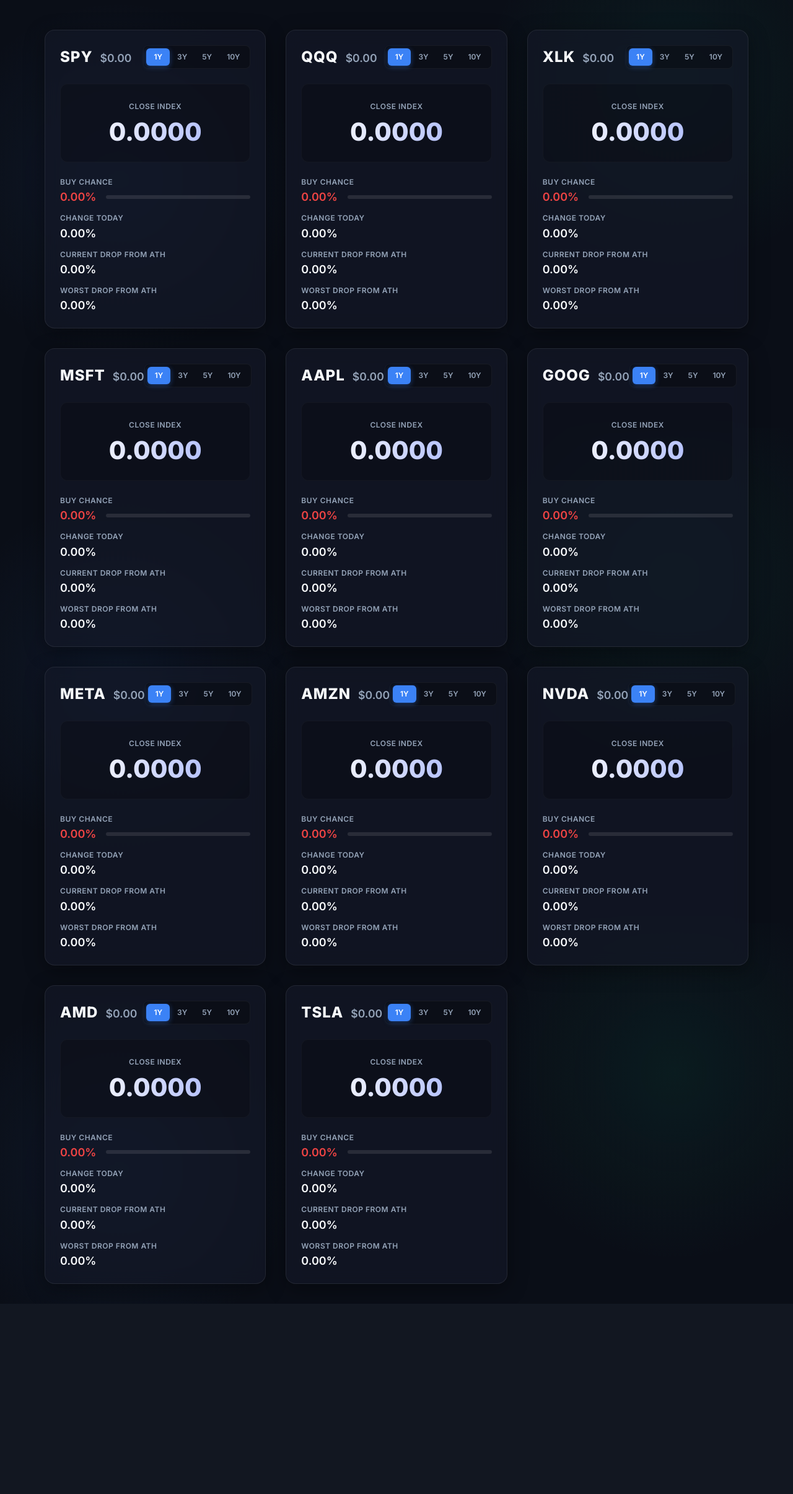
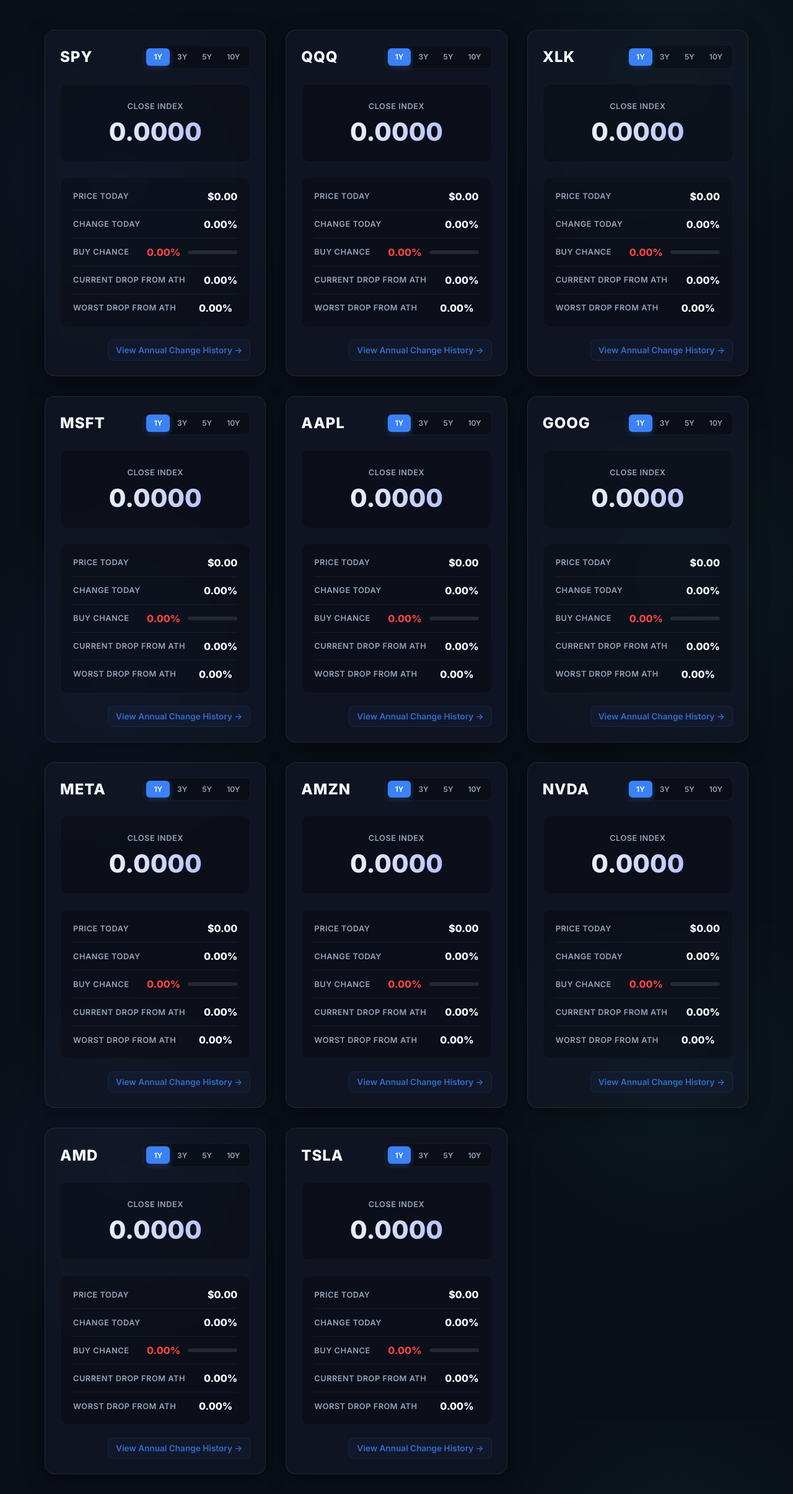
Before and after one commit to yulin015/stock_insight, a Flask app: page /class/Tech in a window 1280 px wide. Shown: the part 110-2521 px from the top of the page at 62% size. Before the commit the page ends 2201 px from the top, so only its background shows below. Run offline with Flask 3, Linux system fonts and the light colour scheme.

Commit message:
Implement annual change visualization, reorganize ticker card metrics, and add stock_annual_change function

```diff
--- a/libs/stock_analysis_lib.py
+++ b/libs/stock_analysis_lib.py
@@ -591,6 +591,56 @@
 
     return close_index, buy_chance, current_drop, worst_drop, current_price, worst_drop_date, change_today
 
+def stock_annual_change(ticker: str) -> list:
+    """
+    Calculate the annual percentage change for a given stock ticker based on historical CSV data.
+
+    Args:
+        ticker (str): The stock ticker symbol.
+
+    Returns:
+        list: A list of dictionaries, each containing year and its percentage change.
+              Example: [{"2020": "15.50 %"}, {"2021": "-10.20 %"}]
+    """
+    csv_file = os.path.join(REPOSITORY_DIR, "csv", f"{ticker}.csv")
+    if not os.path.exists(csv_file):
+        print(f"Error: CSV file not found for {ticker}")
+        return []
+
+    try:
+        # Read the CSV file, skipping the first 3 rows
+        df = pd.read_csv(csv_file, skiprows=3, names=['Date', 'Close', 'High', 'Low', 'Open', 'Volume'])
+
+        # Parse dates and sort
+        df['Date'] = pd.to_datetime(df['Date'], utc=True)
+        df['Year'] = df['Date'].dt.year
+
+        annual_changes = []
+
+        # Group by Year
+        years = sorted(df['Year'].unique())
+
+        for year in years:
+            year_data = df[df['Year'] == year].sort_values('Date')
+            if year_data.empty:
+                continue
+
+            first_price = float(year_data['Close'].iloc[0])
+            last_price = float(year_data['Close'].iloc[-1])
+
+            if first_price != 0:
+                change_percentage = ((last_price - first_price) / first_price) * 100
+            else:
+                change_percentage = 0.0
+
+            annual_changes.append({str(year): f"{change_percentage:.2f} %"})
+
+        return annual_changes
+
+    except Exception as e:
+        print(f"Error calculating annual change for {ticker}: {e}")
+        return []
+
 
 # Example usage and testing
 if __name__ == "__main__":
--- a/src/static/css/style.css
+++ b/src/static/css/style.css
@@ -223,20 +223,31 @@
     -webkit-text-fill-color: transparent;
 }
 
-.metrics-grid {
-    display: grid;
-    grid-template-columns: 1fr;
-    gap: 1rem;
+.metrics-list {
+    display: flex;
+    flex-direction: column;
+    gap: 0.75rem;
+    background: rgba(0,0,0,0.2);
+    padding: 1.25rem;
+    border-radius: 12px;
+    border: 1px solid rgba(255,255,255,0.03);
 }
 
-.metric-box {
+.metric-row {
     display: flex;
-    flex-direction: column;
-    gap: 0.4rem;
+    justify-content: space-between;
+    align-items: center;
+    padding-bottom: 0.75rem;
+    border-bottom: 1px solid rgba(255,255,255,0.05);
+}
+
+.metric-row:last-child {
+    border-bottom: none;
+    padding-bottom: 0;
 }
 
 .metric-label {
-    font-size: 0.75rem;
+    font-size: 0.8rem;
     text-transform: uppercase;
     letter-spacing: 0.5px;
     color: var(--text-secondary);
@@ -244,8 +255,8 @@
 }
 
 .metric-value {
-    font-size: 1.125rem;
-    font-weight: 600;
+    font-size: 1rem;
+    font-weight: 700;
 }
 
 /* Progress Bar for Buy Chance */
@@ -276,3 +287,82 @@
 .color-red { color: var(--accent-red) !important; }
 .color-blue { color: var(--accent-blue) !important; }
 .color-white { color: var(--text-primary) !important; }
+
+/* Annual Change Link */
+.annual-change-link {
+    font-weight: 600;
+    opacity: 0.8;
+    transition: all 0.2s ease;
+    padding: 0.5rem 0.75rem;
+    border-radius: 8px;
+    background: rgba(59, 130, 246, 0.05);
+    border: 1px solid rgba(59, 130, 246, 0.15);
+}
+
+.annual-change-link:hover {
+    opacity: 1;
+    background: rgba(59, 130, 246, 0.15);
+    border-color: rgba(59, 130, 246, 0.4);
+    transform: translateX(4px);
+}
+
+/* Modal Styles */
+.modal {
+    display: none;
+    position: fixed;
+    z-index: 1000;
+    left: 0;
+    top: 0;
+    width: 100%;
+    height: 100%;
+    background-color: rgba(0, 0, 0, 0.85);
+    backdrop-filter: blur(8px);
+    align-items: center;
+    justify-content: center;
+}
+
+.modal-content {
+    background-color: #1a2234;
+    border: 1px solid var(--border-color);
+    border-radius: 16px;
+    width: 90%;
+    max-width: 800px;
+    box-shadow: 0 24px 48px rgba(0, 0, 0, 0.5);
+    animation: modalSlideUp 0.3s ease-out;
+}
+
+@keyframes modalSlideUp {
+    from { transform: translateY(20px); opacity: 0; }
+    to { transform: translateY(0); opacity: 1; }
+}
+
+.modal-header {
+    padding: 1.5rem;
+    border-bottom: 1px solid var(--border-color);
+    display: flex;
+    justify-content: space-between;
+    align-items: center;
+}
+
+.modal-header h2 {
+    font-size: 1.25rem;
+    font-weight: 700;
+}
+
+.close-modal {
+    color: var(--text-secondary);
+    font-size: 2rem;
+    font-weight: bold;
+    cursor: pointer;
+    line-height: 1;
+    transition: color 0.2s;
+}
+
+.close-modal:hover {
+    color: white;
+}
+
+.modal-body {
+    padding: 1.5rem;
+    min-height: 200px;
+}
--- a/src/static/js/app.js
+++ b/src/static/js/app.js
@@ -2,6 +2,13 @@
     const grid = document.getElementById('ticker-grid');
     const template = document.getElementById('ticker-card-template');
     const lastUpdatedEl = document.getElementById('last-updated');
+
+    // Modal elements
+    const modal = document.getElementById('chart-modal');
+    const modalImg = document.getElementById('annual-change-chart');
+    const modalTitle = document.getElementById('modal-ticker-title');
+    const modalLoader = document.getElementById('modal-loader');
+    const closeModal = document.querySelector('.close-modal');
 
     // Store data locally so we can swap tabs without re-fetching
     let currentMetrics = {};
@@ -69,8 +76,49 @@
             });
         });
 
+        // Add event listener for Annual Change link
+        const annualChangeLink = card.querySelector('.annual-change-link');
+        annualChangeLink.addEventListener('click', (e) => {
+            e.preventDefault();
+            openAnnualChangeModal(ticker);
+        });
+
         grid.appendChild(card);
     }
+
+    function openAnnualChangeModal(ticker) {
+        modalTitle.textContent = `${ticker} Annual Performance`;
+        modalImg.style.display = 'none';
+        modalLoader.style.display = 'block';
+        modal.style.display = 'flex';
+
+        // Use a cache-busting timestamp to ensure we get a fresh image if data changed
+        const timestamp = new Date().getTime();
+        const imgSrc = `/api/annual_change_chart/${encodeURIComponent(ticker)}?t=${timestamp}`;
+
+        const tempImg = new Image();
+        tempImg.onload = () => {
+            modalImg.src = imgSrc;
+            modalImg.style.display = 'block';
+            modalLoader.style.display = 'none';
+        };
+        tempImg.onerror = () => {
+            modalLoader.style.display = 'none';
+            alert(`Failed to load annual change chart for ${ticker}`);
+        };
+        tempImg.src = imgSrc;
+    }
+
+    // Close modal logic
+    closeModal.addEventListener('click', () => {
+        modal.style.display = 'none';
+    });
+
+    window.addEventListener('click', (e) => {
+        if (e.target === modal) {
+            modal.style.display = 'none';
+        }
+    });
 
     function updateAllCards() {
         const cards = grid.querySelectorAll('.ticker-card');
--- a/src/templates/index.html
+++ b/src/templates/index.html
@@ -43,8 +43,6 @@
             <div class="card-header">
                 <div class="ticker-info" style="display: flex; align-items: baseline; gap: 0.75rem;">
                     <h2><a class="ticker-symbol" href="#" target="_blank" rel="noopener noreferrer" style="color: inherit; text-decoration: none;"></a></h2>
-                    <span class="current-price-val"
-                        style="font-size: 1.1rem; color: var(--text-secondary); font-weight: 600;">$--</span>
                 </div>
                 <div class="term-tabs">
                     <button class="term-tab active" data-term="short">1Y</button>
@@ -60,35 +58,43 @@
                     <span class="metric-value close-index-val">--</span>
                 </div>
 
-                <div class="metrics-grid">
-                    <div class="metric-box">
+                <div class="metrics-list">
+                    <div class="metric-row">
+                        <span class="metric-label">Price Today</span>
+                        <span class="metric-value current-price-val">$--</span>
+                    </div>
+
+                    <div class="metric-row">
+                        <span class="metric-label">Change Today</span>
+                        <span class="metric-value change-today-val">--%</span>
+                    </div>
+
+                    <div class="metric-row">
                         <span class="metric-label">Buy Chance</span>
-                        <div class="metric-value-container">
+                        <div class="metric-value-container" style="flex-grow: 1; justify-content: flex-end; gap: 0.75rem;">
                             <span class="metric-value chance-val">--%</span>
-                            <div class="progress-bar-bg">
+                            <div class="progress-bar-bg" style="width: 80px; flex-grow: 0;">
                                 <div class="progress-bar chance-bar"></div>
                             </div>
                         </div>
                     </div>
 
-                    <div class="metric-box">
-                        <span class="metric-label">Change Today</span>
-                        <span class="metric-value change-today-val">--%</span>
-                    </div>
-
-                    <div class="metric-box">
+                    <div class="metric-row">
                         <span class="metric-label">Current Drop From ATH</span>
                         <span class="metric-value current-drop-val">--%</span>
                     </div>
 
-                    <div class="metric-box">
+                    <div class="metric-row">
                         <span class="metric-label">Worst Drop From ATH</span>
-                        <div style="display: flex; flex-direction: column; gap: 0.1rem;">
+                        <div style="display: flex; align-items: baseline; gap: 0.5rem;">
                             <span class="metric-value worst-drop-val">--%</span>
                             <span class="worst-drop-date-val"
                                 style="font-size: 0.7rem; color: var(--text-secondary); opacity: 0.7;">--</span>
                         </div>
                     </div>
+                </div>
+                <div style="margin-top: 1.25rem; display: flex; justify-content: flex-end;">
+                    <a href="#" class="annual-change-link" style="font-size: 0.85rem; color: var(--accent-blue); text-decoration: none;">View Annual Change History &rarr;</a>
                 </div>
             </div>
         </article>
@@ -99,6 +105,20 @@
             className: "{{ class_name }}"
         };
     </script>
+    <!-- Modal for Annual Change Chart -->
+    <div id="chart-modal" class="modal">
+        <div class="modal-content">
+            <div class="modal-header">
+                <h2 id="modal-ticker-title">Annual Performance</h2>
+                <span class="close-modal">&times;</span>
+            </div>
+            <div class="modal-body">
+                <div id="modal-loader" class="spinner" style="display: none; margin: 2rem auto;"></div>
+                <img id="annual-change-chart" src="" alt="Annual Change Chart" style="width: 100%; display: none;">
+            </div>
+        </div>
+    </div>
+
     <script src="{{ url_for('static', filename='js/app.js') }}"></script>
 </body>
 
```
Also changed, not shown: src/web_server.py (+65 -2 lines).
